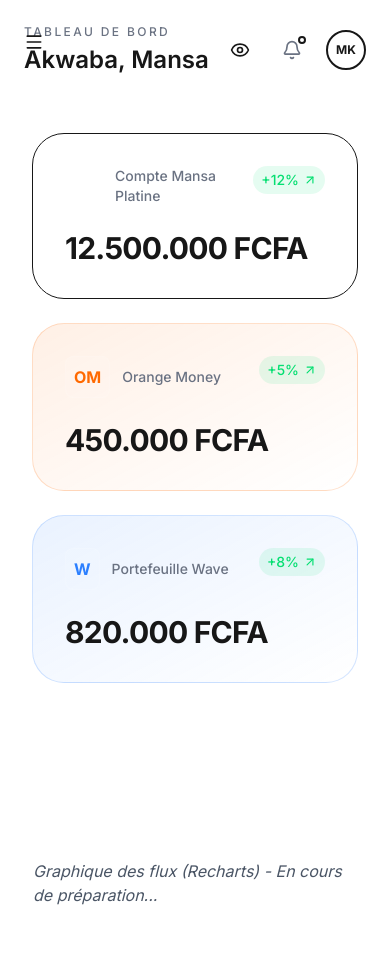
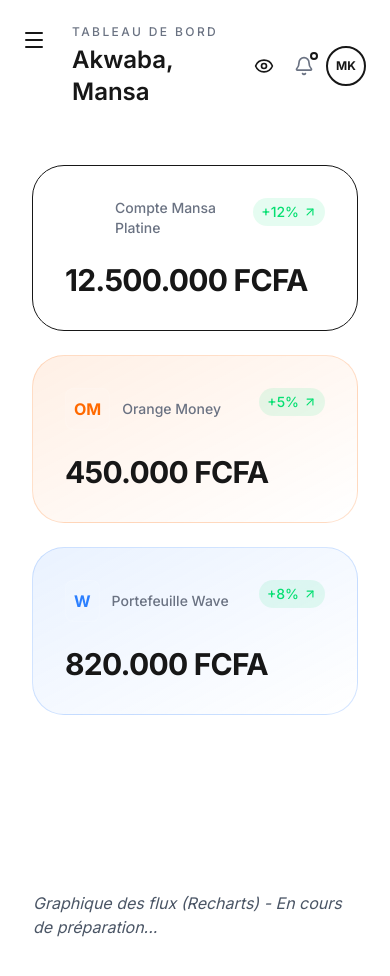
Before and after one commit to JojoKouam/mansa-next-gen, a Next.js app: page / in a window 390 px wide. Shown: the top 976 px of the page. Built offline with nearby package versions, Linux system fonts and the light colour scheme.

Commit message:
[FIX] adjust mobil header padding for burger menu

```diff
--- a/src/app/layout.tsx
+++ b/src/app/layout.tsx
@@ -20,11 +20,11 @@ export default function RootLayout({
           <Sidebar />
 
           {/* 2. On crée un bloc à droite qui contient le Header ET le Contenu */}
-          <div className="flex-1 lg:ml-72 flex flex-col">
+          <div className="flex-1 w-ull lg:ml-72 flex flex-col">
             <Header />
 
             {/* Le contenu de la page vient juste en dessous du Header */}
-            <main className="p-8">
+            <main className="p-8 md:p-8 lg:p-12">
               {children}
             </main>
           </div>
--- a/src/app/page.tsx
+++ b/src/app/page.tsx
@@ -42,7 +42,7 @@ export default function Home() {
       </section>
 
       {/* Zone pour les futurs graphiques de l'étape 3 suite */}
-      <section className="bg-mansa-anthracite/50 border border-white/5 rounded-[32px] h-80 flex items-center justify-center italic text-gray-600">
+      <section className="bg-mansa-anthracite/50 border border-white/5 rounded-4xl h-80 flex items-center justify-center italic text-gray-600">
         Graphique des flux (Recharts) - En cours de préparation...
       </section>
     </div>
--- a/src/components/dashboard/BalanceCard.tsx
+++ b/src/components/dashboard/BalanceCard.tsx
@@ -2,7 +2,7 @@
 
 import { usePrivacy } from "@/context/PrivacyContext";
 import { cn } from "@/lib/utils";
-import { Wallet, ArrowUpRight } from "lucide-react";
+import {  ArrowUpRight } from "lucide-react";
 
 // On définit ce qu'une carte doit recevoir
 interface BalanceCardProps {
@@ -16,11 +16,6 @@ export const BalanceCard = ({ title, amount, type, trend }: BalanceCardProps) =>
   const { isPrivate } = usePrivacy();
 
   // On définit des couleurs selon le type
-  const styles = {
-    mansa: "border-mansa-gold/20 from-mansa-gold/10",
-    orange: "border-orange-500/20 from-orange-500/10",
-    wave: "border-blue-500/20 from-blue-500/10",
-  };
   const renderLogo = () => {
     switch(type) {
       case 'orange': return <span className="font-bold text-orange-500">OM</span>;
@@ -31,7 +26,7 @@ export const BalanceCard = ({ title, amount, type, trend }: BalanceCardProps) =>
 
   return (
     <div className={cn(
-      "relative overflow-hidden rounded-[32px] border p-8 bg-gradient-to-br to-transparent backdrop-blur-md transition-all duration-500",
+      "relative overflow-hidden rounded-4xl border p-8 bg-linear-to-br to-transparent backdrop-blur-md transition-all duration-500",
       type === "mansa" ? "border-mansa-gold/20 from-mansa-gold/10" :
       type === "orange" ? "border-orange-500/20 from-orange-500/10" : "border-blue-500/20 from-blue-500/10"
     )}>
--- a/src/components/layout/Header.tsx
+++ b/src/components/layout/Header.tsx
@@ -13,13 +13,13 @@ export const Header = () => {
       <div className="flex items-center justify-between">
 
         {/* Section Gauche : Titre dynamique */}
-        <div>
+        <div className="pl-12 lg:pl-0">
           <h2 className="text-gray-500 text-xs font-medium uppercase tracking-[0.2em]">Tableau de Bord</h2>
           <h1 className="text-2xl font-semibold mt-1">Akwaba, Mansa</h1>
         </div>
 
         {/* Section Droite : Actions */}
-        <div className="flex items-center gap-6">
+        <div className="flex items-center gap-3 md:gap-6">
 
           {/* Barre de recherche minimaliste */}
           <div className="hidden md:flex items-center gap-3 bg-mansa-anthracite border border-white/5 px-4 py-2 rounded-full w-64">
--- a/src/components/layout/Sidebar.tsx
+++ b/src/components/layout/Sidebar.tsx
@@ -13,9 +13,9 @@ export const Sidebar = () => {
       {/* Bouton Burger : Visible uniquement sur mobile */}
       <button
         onClick={() => setIsOpen(!isOpen)}
-        className="lg:hidden fixed top-6 left-4 z-[60] p-2 bg-mansa-gold rounded-lg text-mansa-black"
+        className="lg:hidden fixed top-6 left-4.5 z-60 text-mansa-gold p-1 hover:scale-110 transition-transform"
       >
-        {isOpen ? <X size={20} /> : <Menu size={20} />}
+        {isOpen ? <X size={24} /> : <Menu size={24} />}
       </button>
 
       {/* Sidebar */}
@@ -27,7 +27,7 @@ export const Sidebar = () => {
 
         {/* Logo */}
         <div className="flex items-center gap-3 mb-12 px-2 mt-8 lg:mt-0">
-          <div className="w-8 h-8 bg-gradient-to-br from-[#D4AF37] to-[#AA8839] rounded-lg" />
+          <div className="w-8 h-8 bg-linear-to-br from-[#D4AF37] to-[#AA8839] rounded-lg" />
           <h1 className="text-xl font-bold tracking-tighter uppercase text-mansa-offWhite">Mansa</h1>
         </div>
 
```
